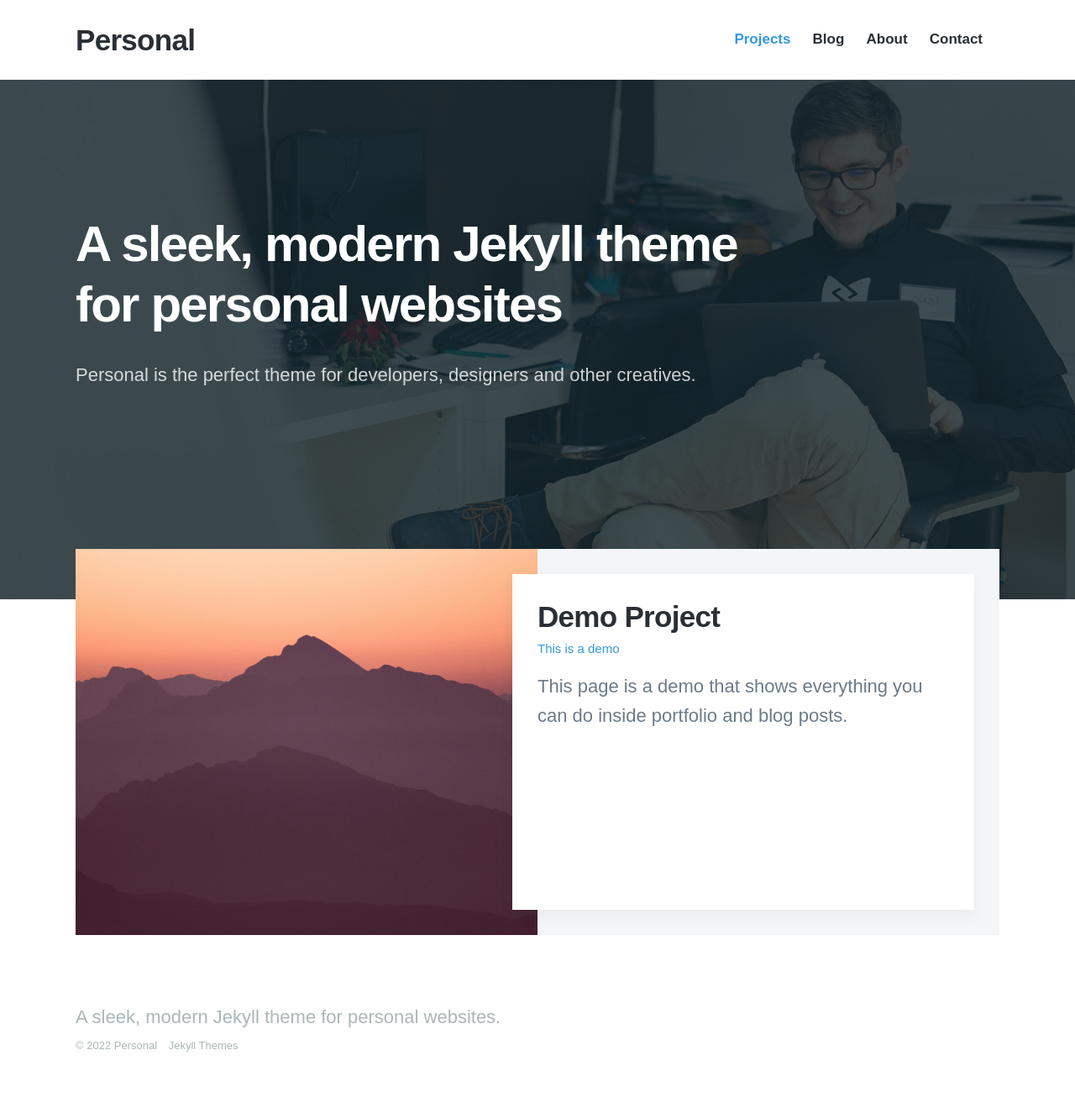
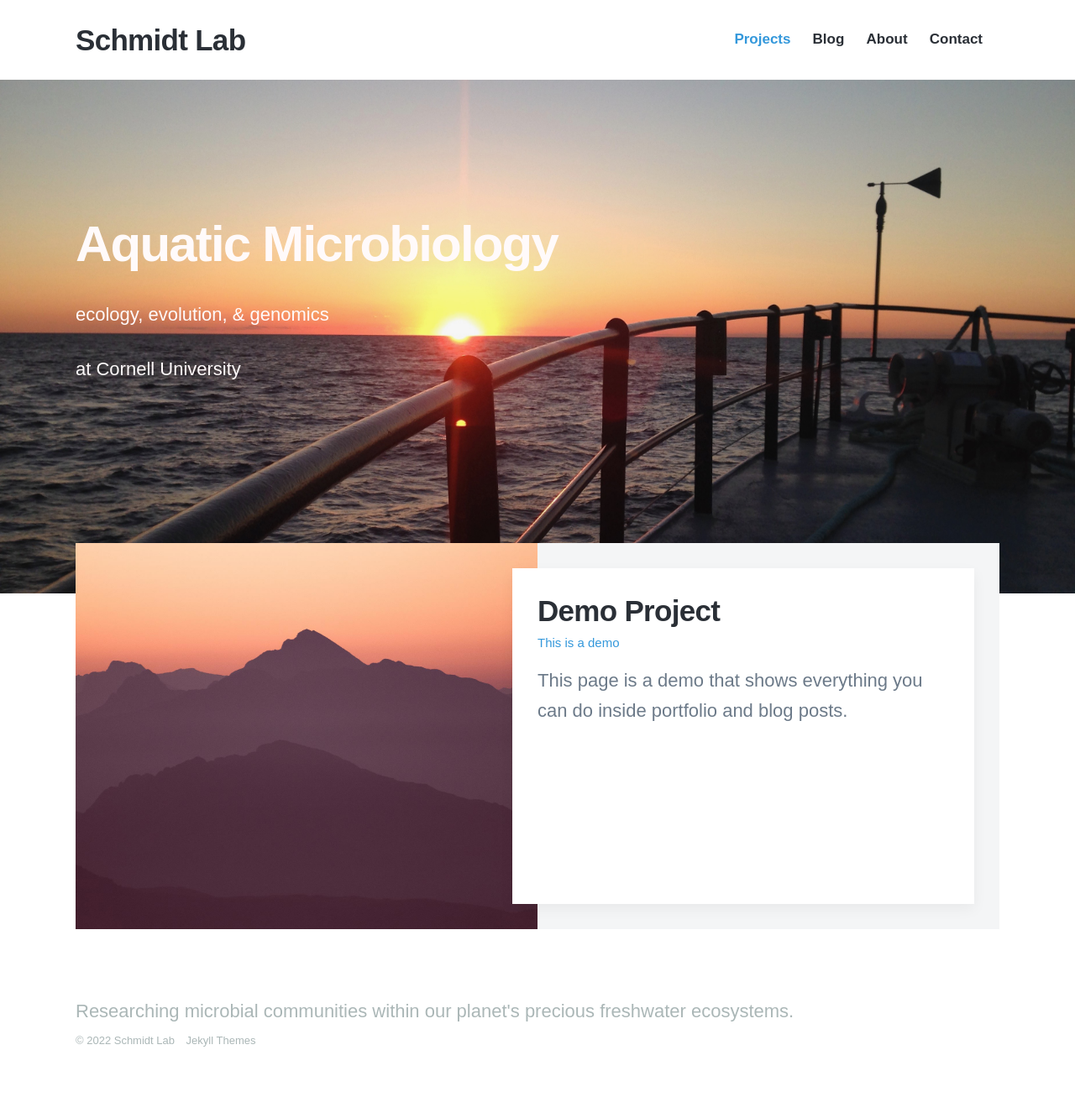
Before and after one commit to MarschmiLab/MarschmiLab.github.io, a Jekyll site: the page built from index.html, in a window 1280 px wide. Shown: the whole page at 84% size. Built offline with Jekyll 4.4.1, drawn with Linux system fonts in a browser that asks for light colours; nearby versions of some CDN libraries; some web fonts are replaced.

Commit message:
updating hero image & text for landing page

```diff
--- a/_data/settings.yml
+++ b/_data/settings.yml
@@ -1,5 +1,5 @@
 basic_settings:
-  site_title: Personal
+  site_title: Schmidt Lab
   favicon_image: /images/favicon.png
 
 header_settings:
@@ -18,7 +18,7 @@ menu_settings:
       url: '/contact'
 
 footer_settings:
-  footer_tagline: A sleek, modern Jekyll theme for personal websites.
+  footer_tagline: Researching microbial communities within our planet's precious freshwater ecosystems.
 
 hero_settings:
   overlay_opacity: 0.8
--- a/index.html
+++ b/index.html
@@ -1,21 +1,20 @@
 ---
 layout: default
-title: A sleek, modern Jekyll theme for personal websites.
-description: A sleek, modern Jekyll theme for personal websites. Personal is the perfect theme for developers, designers and other creatives.
-featured_image: /images/demo/home.jpg
+title: Aquatic Microbiology
+description: ecology, evolution, and genomics
+featured_image: /images/marschmi_site/lakeMI_sunset_bow.jpg
 ---
 
 <section class="hero">
 
 	<div class="hero__image" style="background-image: url({{ page.featured_image | relative_url }})">
-		<div class="hero__overlay"></div>
 	</div>
 
 	<div class="wrap">
 
-		<h1>A sleek, modern Jekyll theme
-		for personal websites</h1>
-		<p>Personal is the perfect theme for developers, designers and other creatives.</p>
+		<h1 style="color:snow;">Aquatic Microbiology</h1>
+		<p style="color:snow;">ecology, evolution, & genomics</p>
+		<p style="color:snow;">at Cornell University</p>
 
 		{% include socials.html %}
 
```
Also changed, not shown: images/marschmi_site/lakeMI_sunset_bow.jpg (added), 16 other files.
